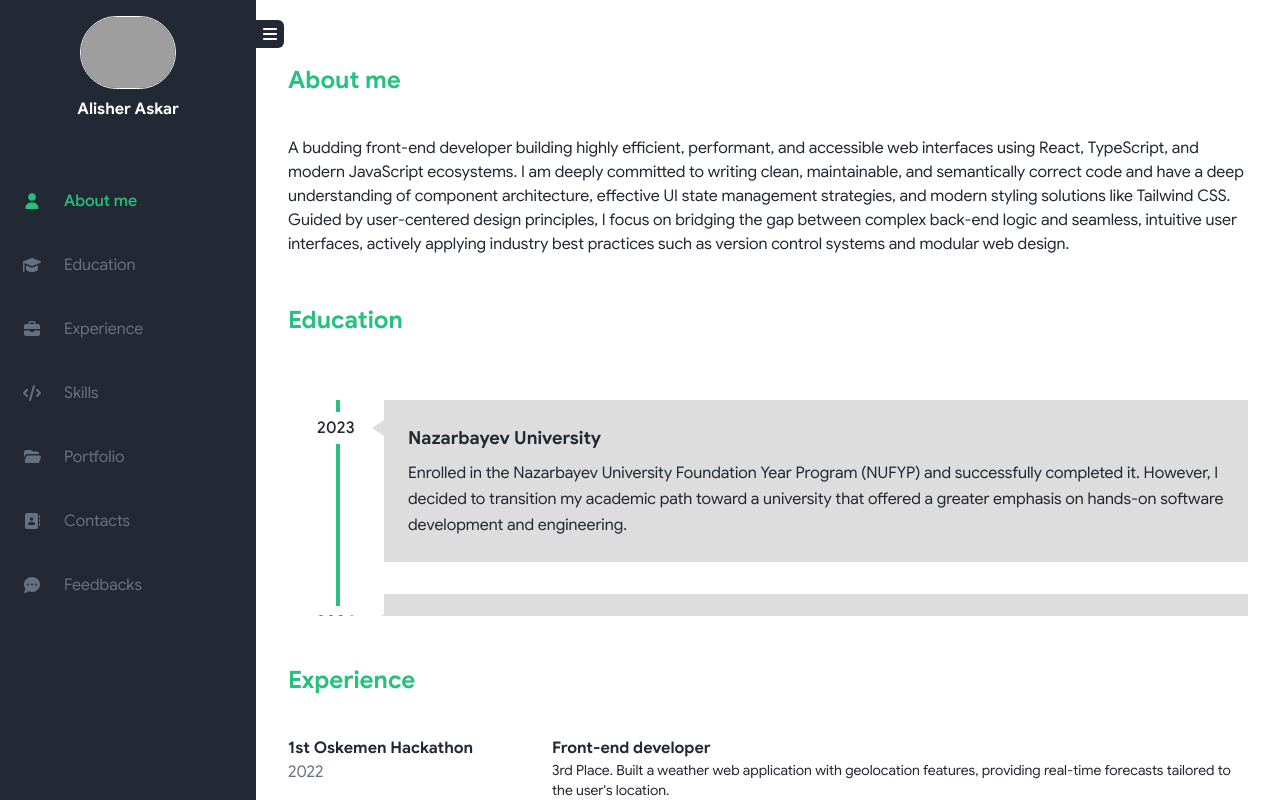
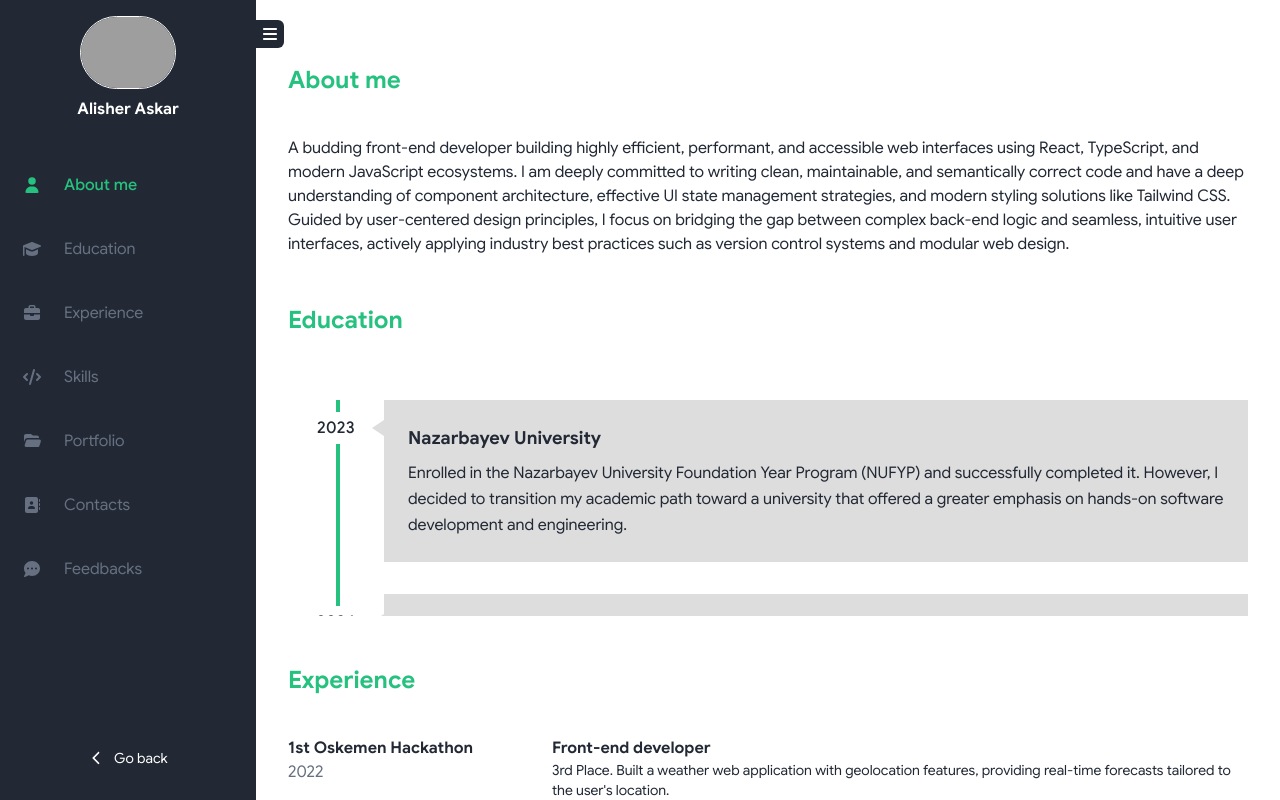
Before and after one commit to cxvxcxv/epam-cv, a React (Vite) app: page /inner in a window 1280 px wide. Shown: the top 800 px of the page. Built offline with nearby package versions, Linux system fonts and the light colour scheme; grey boxes are pictures that could not be loaded.

Commit message:
fix(sidebar): resolve go back button disappear

```diff
--- a/src/components/Sidebar.tsx
+++ b/src/components/Sidebar.tsx
@@ -51,12 +51,13 @@ export const Sidebar = () => {
   return (
     <aside
       className={cn(
-        'bg-foreground text-background sticky top-0 left-0 h-screen transition-all',
+        'bg-foreground text-background sticky top-0 left-0 z-40 h-screen transition-all',
+        'flex flex-col justify-between',
         isOpen ? 'w-20 translate-x-0 lg:w-64' : 'w-0 -translate-x-full lg:w-20',
         'lg:translate-x-0',
       )}
     >
-      <div className="mt-4 mb-12 flex flex-col items-center justify-center overflow-hidden px-4">
+      <div className="mt-4 mb-8 flex shrink-0 flex-col items-center justify-center px-4">
         <a
           href="https://github.com/cxvxcxv"
           target="_blank"
@@ -77,7 +78,7 @@ export const Sidebar = () => {
           Alisher Askar
         </p>
       </div>
-      <div className="flex h-full flex-col overflow-hidden">
+      <div className="flex flex-1 flex-col overflow-x-hidden overflow-y-auto">
         {NAVIGATION_TABS.map(tab => {
           const isActive = activeSection === tab.sectionId;
 
@@ -113,7 +114,7 @@ export const Sidebar = () => {
 
         <Link
           to="/"
-          className="bg-primary mx-auto mt-auto mb-5 flex items-center rounded-md p-5 py-3 text-sm whitespace-nowrap lg:bg-transparent"
+          className="bg-primary mx-auto mt-auto mb-5 flex items-center gap-2 rounded-md p-5 py-3 text-sm whitespace-nowrap lg:bg-transparent"
         >
           <FontAwesomeIcon icon={faChevronLeft} />
           <span
@@ -128,7 +129,7 @@ export const Sidebar = () => {
       </div>
 
       <button
-        className="bg-foreground text-background absolute top-5 -right-7 flex h-7 w-7 items-center justify-center rounded-r-md"
+        className="bg-foreground text-background absolute top-5 -right-7 flex h-7 w-7 cursor-pointer items-center justify-center rounded-r-md"
         onClick={() => setIsOpen(!isOpen)}
       >
         <FontAwesomeIcon icon={faBars} />
```
